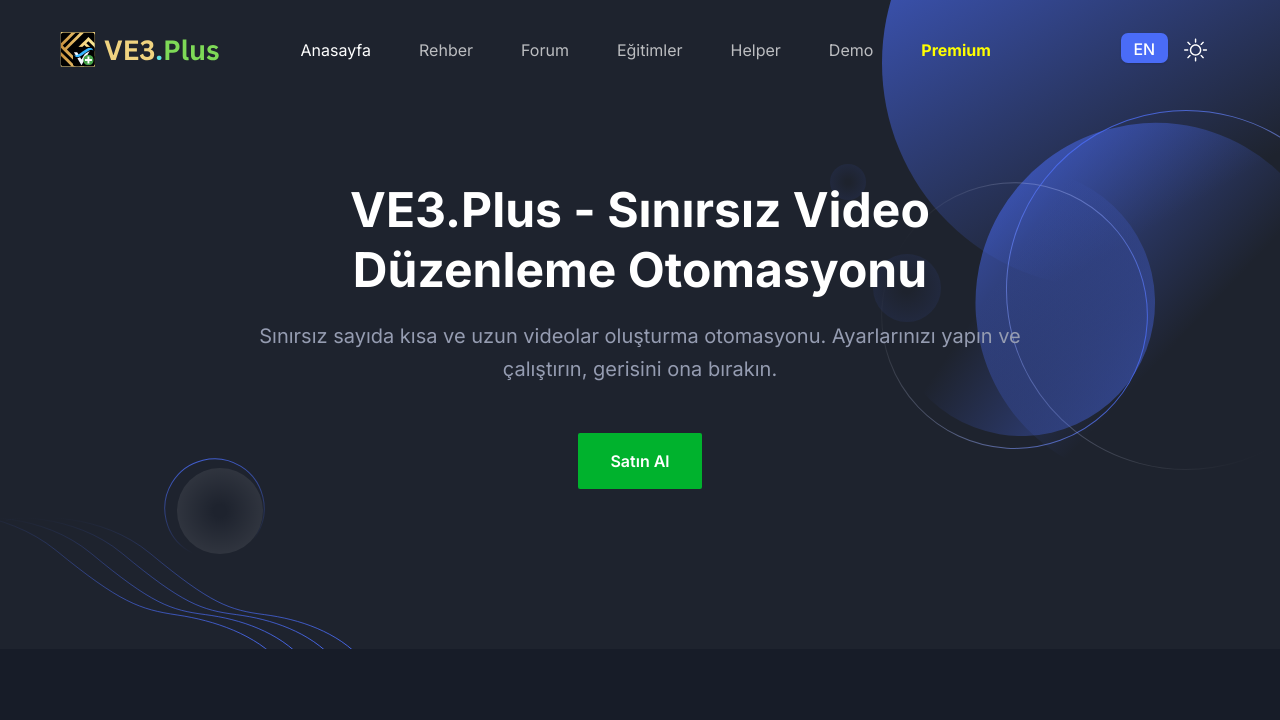
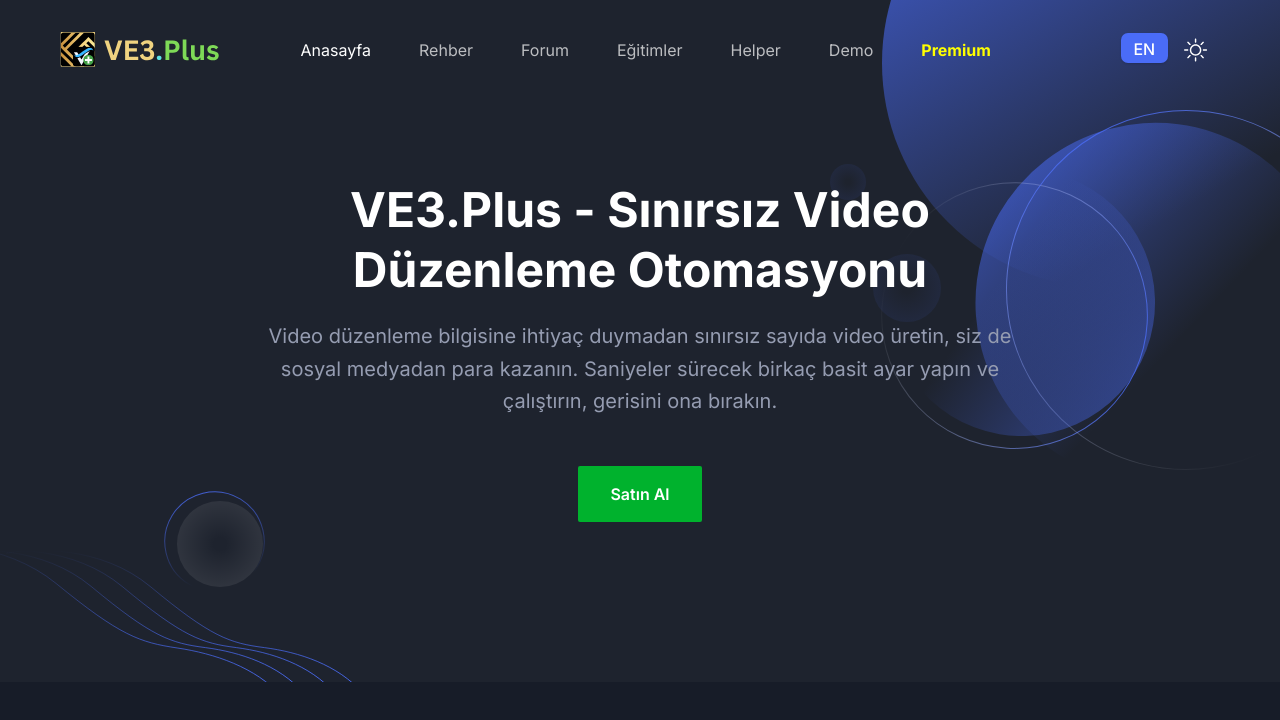
Before and after one commit to f9260/tes8, a Next.js app: page / in a window 1280 px wide. Shown: the top 720 px of the page. Built offline with nearby package versions, Linux system fonts and the light colour scheme.

Commit message:
Update index.tsx

```diff
--- a/src/components/Hero/index.tsx
+++ b/src/components/Hero/index.tsx
@@ -15,9 +15,9 @@
                     VE3.Plus - Sınırsız Video Düzenleme Otomasyonu
                   </h1>
                   <p className="mb-12 text-base !leading-relaxed text-body-color dark:text-body-color-dark sm:text-lg md:text-xl">
-                    Sınırsız sayıda kısa ve uzun videolar oluşturma otomasyonu.
+                    Video düzenleme bilgisine ihtiyaç duymadan sınırsız sayıda video üretin, siz de sosyal medyadan para kazanın.
 
-                    Ayarlarınızı yapın ve çalıştırın, gerisini ona bırakın.
+                    Saniyeler sürecek birkaç basit ayar yapın ve çalıştırın, gerisini ona bırakın.
                   </p>
                   <div className="flex items-center justify-center">
                     <div className="flex flex-row items-center justify-center space-x-4 sm:space-x-0 sm:space-y-0 sm:flex-col sm:flex-row sm:justify-start">
```
